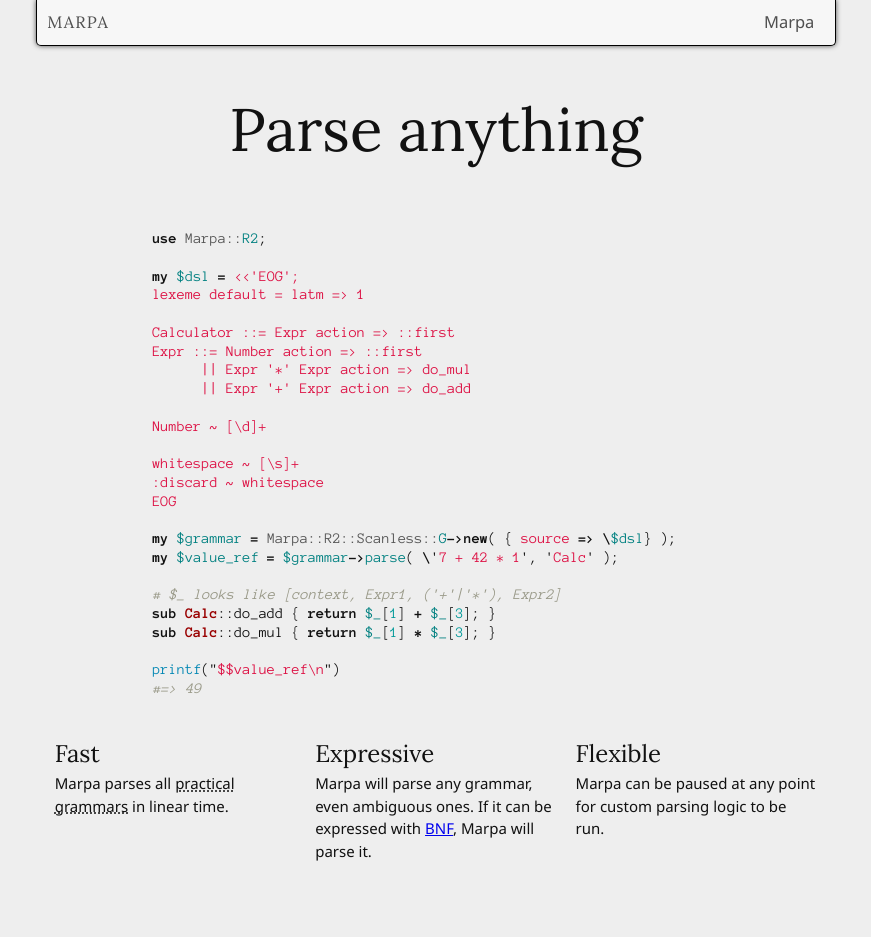
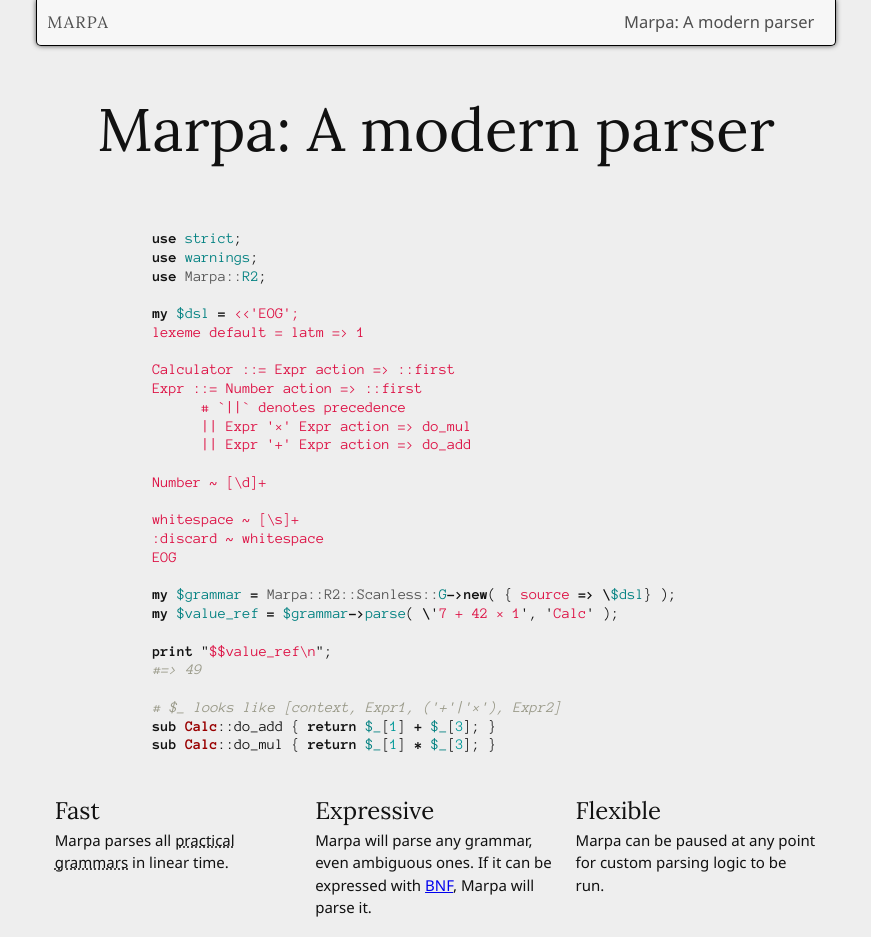
Before and after one commit to flaviut/marpa-site-temp, a Jekyll site: the page built from index.md, in a window 1280 px wide. Shown: the whole page, without its empty margins (204-1075 px from the left). Built offline with Jekyll 4.4.1, drawn with Linux system fonts in a browser that asks for light colours; before the commit the page ends 900 px from its top, so only the background shows below that.

Commit message:
Fixes as suggested by Ron Savage
- better tagline
- use strict; use warnings;
- explanatory comment for `||`
- fix print statement
- rearrange code
- add utf8 to the example

```diff
--- a/index.md
+++ b/index.md
@@ -1,13 +1,15 @@
 ---
 layout: page
-title: Marpa
+title: "Marpa: A modern parser"
 ---
 {::options parse_block_html="true" /}
 
-Parse anything
+Marpa: A modern parser
 {: .tagline}
 
 {% highlight perl %}
+use strict;
+use warnings;
 use Marpa::R2;
 
 my $dsl = <<'EOG';
@@ -15,7 +17,8 @@ lexeme default = latm => 1
 
 Calculator ::= Expr action => ::first
 Expr ::= Number action => ::first
-      || Expr '*' Expr action => do_mul
+      # `||` denotes precedence
+      || Expr '×' Expr action => do_mul
       || Expr '+' Expr action => do_add
 
 Number ~ [\d]+
@@ -25,14 +28,14 @@ whitespace ~ [\s]+
 EOG
 
 my $grammar = Marpa::R2::Scanless::G->new( { source => \$dsl} );
-my $value_ref = $grammar->parse( \'7 + 42 * 1', 'Calc' );
+my $value_ref = $grammar->parse( \'7 + 42 × 1', 'Calc' );
 
-# $_ looks like [context, Expr1, ('+'|'*'), Expr2]
+print "$$value_ref\n";
+#=> 49
+
+# $_ looks like [context, Expr1, ('+'|'×'), Expr2]
 sub Calc::do_add { return $_[1] + $_[3]; }
 sub Calc::do_mul { return $_[1] * $_[3]; }
-
-printf("$$value_ref\n")
-#=> 49
 {% endhighlight %} {: .big-example}
 
 
```
